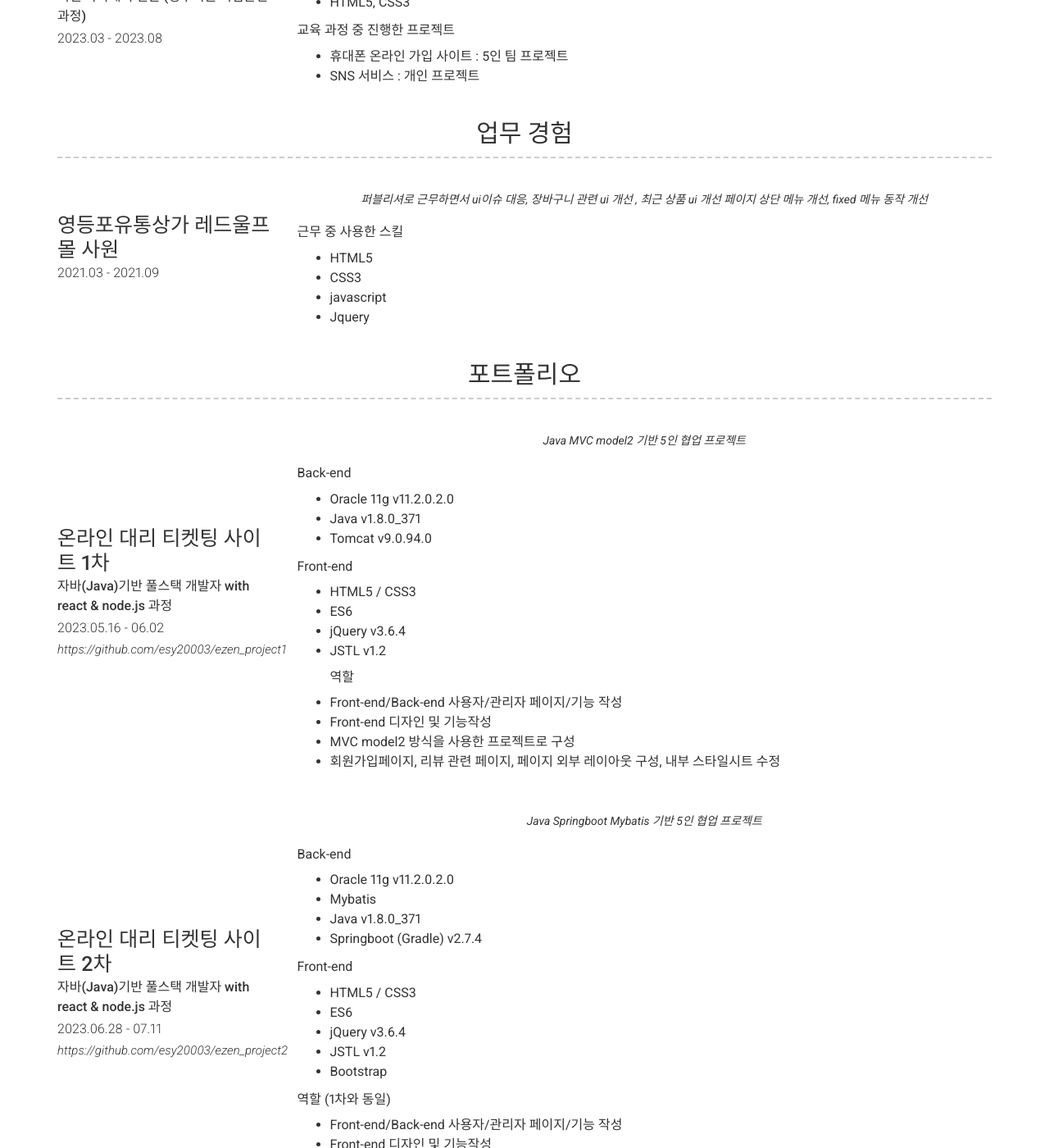
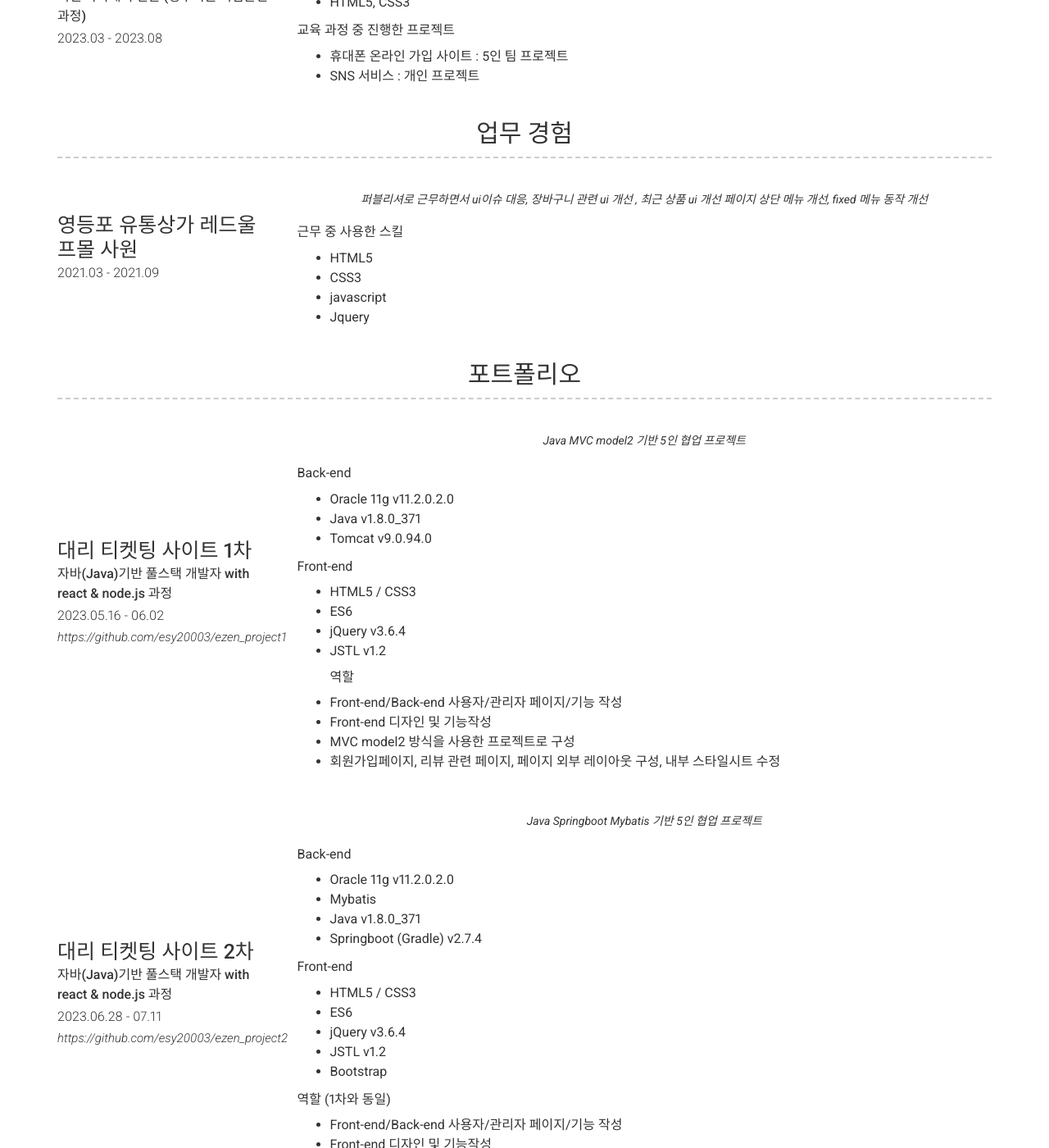
Before and after one commit to esy20003/esy20003.github.io, a Jekyll site: the page built from index.md, in a window 1280 px wide and 1400 px high, scrolled down 778 px. Shown: the whole window at 82% size. Built offline with Jekyll 4.4.1, drawn with Linux system fonts in a browser that asks for light colours; nearby versions of some CDN libraries.

Commit message:
20230816
info update

```diff
--- a/_config.yml
+++ b/_config.yml
@@ -103,7 +103,7 @@ content:
     layout: list # Type of content section (list/text)
     content:
       - layout: left
-        title: 영등포유통상가 레드울프몰 사원
+        title: 영등포 유통상가 레드울프몰 사원
         caption: 2021.03 - 2021.09
         quote: >
           퍼블리셔로 근무하면서
@@ -121,7 +121,7 @@ content:
     layout: list
     content:
       - layout: left
-        title: 온라인 대리 티켓팅 사이트 1차
+        title: 대리 티켓팅 사이트 1차
         link: https://github.com/esy20003/ezen_project1
 
         caption: 2023.05.16 - 06.02
@@ -149,7 +149,7 @@ content:
           - MVC model2 방식을 사용한 프로젝트로 구성
           - 회원가입페이지, 리뷰 관련 페이지, 페이지 외부 레이아웃 구성, 내부 스타일시트 수정
 
-      - title: 온라인 대리 티켓팅 사이트 2차
+      - title: 대리 티켓팅 사이트 2차
         link: https://github.com/esy20003/ezen_project2
 
         caption: 2023.06.28 - 07.11
@@ -177,7 +177,7 @@ content:
           - Front-end/Back-end 사용자/관리자 페이지/기능 작성
           - Front-end 디자인 및 기능작성
           - Springboot framework 를 사용, xml 을 통한 mybatis 를 사용해서 제작
-          - 프로시져 추가 사용
+          - 프로시져를 사용
 
   - title: 스킬
     layout: list
```
